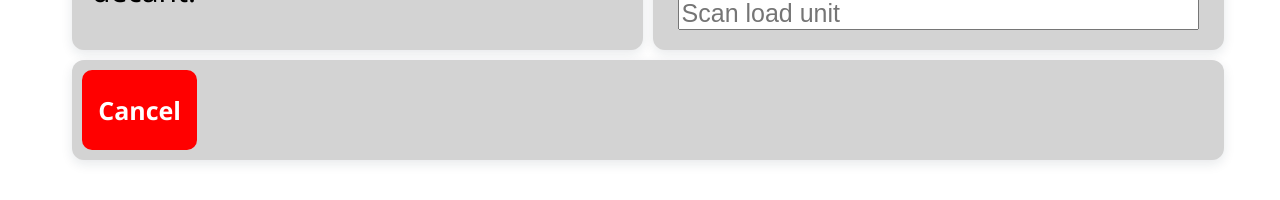
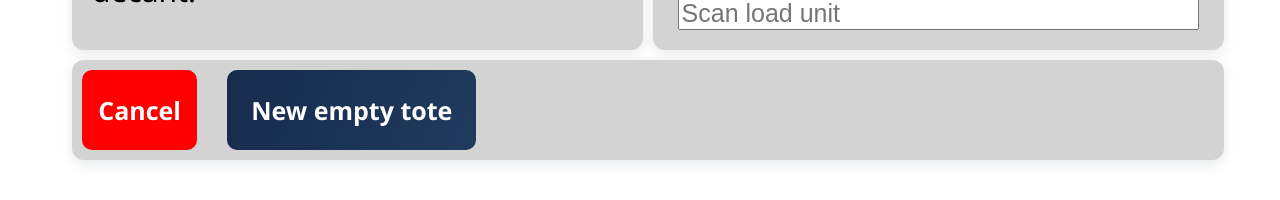
Before and after one commit to razvanveina/teamproject2026, an Angular app in the folder frontend/: page /decanting in a window 1280 px wide. Shown: the part 600-800 px from the top of the page. Built offline with nearby package versions, Linux system fonts and the light colour scheme; no server answers; sample sign-in values are in the browser's storage.

Commit message:
create empty tote button at decanting

```diff
--- a/frontend/src/app/decanting-app/decanting-app.css
+++ b/frontend/src/app/decanting-app/decanting-app.css
@@ -0,0 +1,11 @@
+.new-tote {
+    width: auto;
+    padding: 0 24px;
+    white-space: nowrap;
+    background: linear-gradient(110deg, #172b4d, #203b5e);
+}
+
+.new-tote:disabled {
+    opacity: 0.4;
+    cursor: not-allowed;
+}
--- a/frontend/src/app/decanting-app/decanting-app.html
+++ b/frontend/src/app/decanting-app/decanting-app.html
@@ -17,7 +17,9 @@
                     @if (currentItem(); as item) {
                     <tr>
                         <th scope="row">Item</th>
-                        <td>{{item.description}} ({{item.packaging}}) — {{item.quantity}} available{{item.reservedQuantity > 0 ? ', of which ' + item.reservedQuantity + ' reserved' : ''}}</td>
+                        <td>{{item.description}} ({{item.packaging}}) — {{item.quantity}}
+                            available{{item.reservedQuantity > 0 ? ', of which ' + item.reservedQuantity + ' reserved' :
+                            ''}}</td>
                     </tr>
                     }
                 </tbody>
@@ -37,5 +39,6 @@
 
     <div class="bottom">
         <button (click)="onCancel()" class="cancel">Cancel</button>
+        <button (click)="onNewTote()" class="new-tote" [disabled]="step() !== 'LOAD_UNIT'">New empty tote</button>
     </div>
 </div>
--- a/frontend/src/app/decanting-app/decanting-app.ts
+++ b/frontend/src/app/decanting-app/decanting-app.ts
@@ -8,7 +8,7 @@ type Step = 'LOAD_UNIT' | 'ITEM' | 'QUANTITY';
 @Component({
   imports: [],
   selector: 'app-decanting-app',
-  styleUrl: '../transport-app/transport-app.css',
+  styleUrls: ['../transport-app/transport-app.css', './decanting-app.css'],
   templateUrl: './decanting-app.html',
 })
 export class DecantingApp {
@@ -110,6 +110,17 @@ private showNextItem(session: DecantingResponse, done = ''): void {
     this.hasError.set(true);
   }
 
+  onNewTote(): void {
+    this.log.action('DECANT NEW EMPTY TOTE');
+    this.api.createEmptyTote().subscribe({
+      next: (res) => {
+        this.hasError.set(false);
+        this.instructions.set(`Empty tote ${res.toteBarcode} created.`);
+      },
+      error: (err: HttpErrorResponse) => this.showError(err.error?.detail ?? 'Could not create the tote.'),
+    });
+  }
+
   onCancel(): void {
     this.log.action('CANCEL');
     history.back();
--- a/frontend/src/app/services/decanting.ts
+++ b/frontend/src/app/services/decanting.ts
@@ -32,4 +32,8 @@ export class DecantingApi {
         return this.http.post<DecantingResponse>(`${this.url}/transfer`,
             { loadUnitBarcode, packagingBarcode, quantity });
     }
+
+    createEmptyTote(): Observable<{ toteBarcode: string }> {
+        return this.http.post<{ toteBarcode: string }>(`${this.url}/tote`, {});
+    }
 }
```
Also changed, not shown: 2 other files (tests, documents, lock files or other folders). Lines whose indentation alone changed are shown as unchanged.
